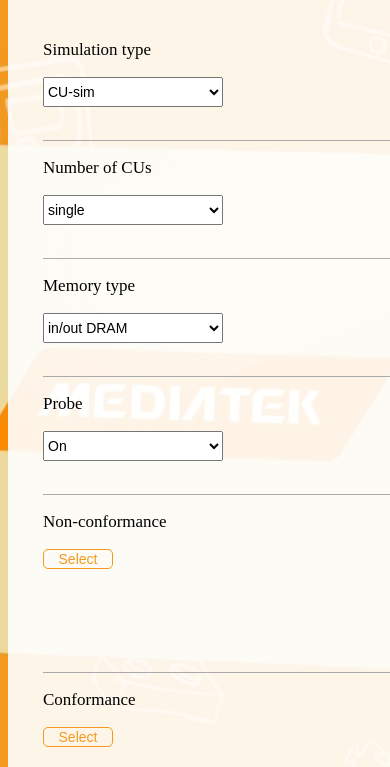
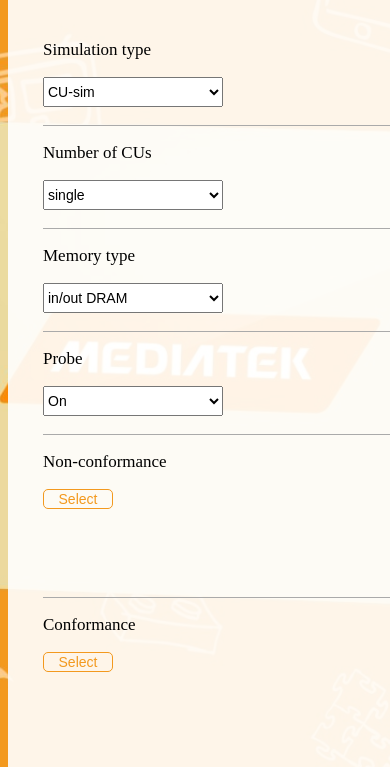
Before and after one commit to Tien-Yu/SYS, a plain HTML site: page index.html in a window 390 px wide. Shown: the part 129-896 px from the top of the page. Drawn offline with nearby package versions, Linux system fonts and the light colour scheme.

Commit message:
improve responsive effect

```diff
--- a/css/sys.css
+++ b/css/sys.css
@@ -17,18 +17,11 @@ body {
     background-color: rgba(255,255,255,0.9);
 }
 
-@media only screen and (max-width: 800px) {
+@media only screen and (max-width: 1000px) {
     #container {
         width: 430px;
         padding-left: 35px;
         padding-right: 35px;
-    }
-}
-
-@media only screen and (max-height: 1000px) {
-    #container {
-        padding-top: 35px;
-        padding-bottom: 35px;
     }
 }
 
@@ -43,6 +36,19 @@ body {
 
 #container div.check {
     height: 160px;
+}
+
+@media only screen and (max-height: 1150px) {
+    #container {
+        padding-top: 35px;
+        padding-bottom: 35px;
+    }
+    #container div.select {
+        height: 85px;
+    }
+    #container div.check {
+        height: 145px;
+    }
 }
 
 #container div.submit {
@@ -145,12 +151,6 @@ textarea:focus {
     vertical-align: top;
 }
 
-@media only screen and (max-width: 1000px) {
-    #non_options1, #non_options2, #options1, #options2 {
-        display: block;
-    }
-}
-
 .nonConformance, .conformance {
     white-space: nowrap; /* to ensure checkbox and text are in the same line */
 }
```
